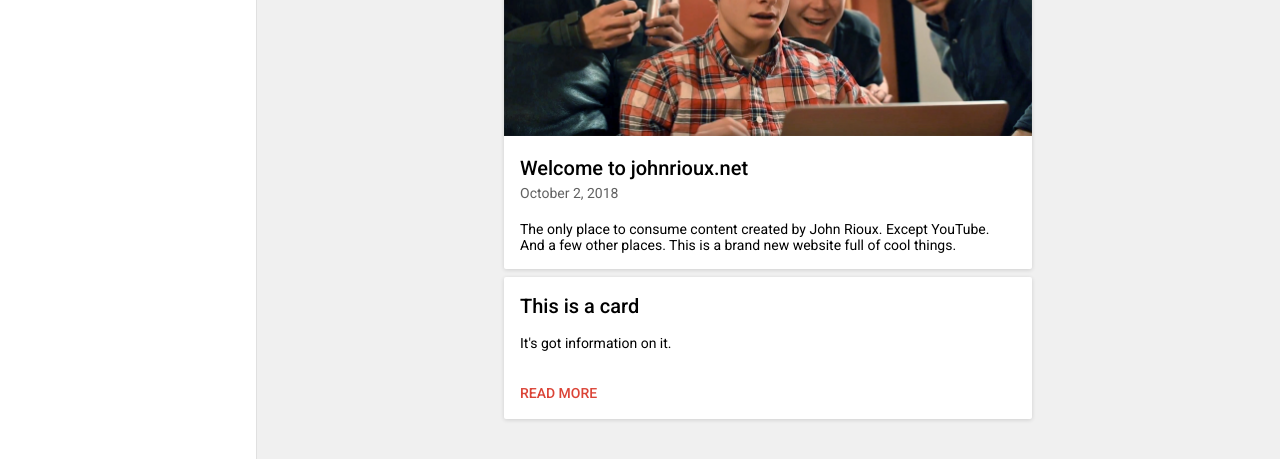
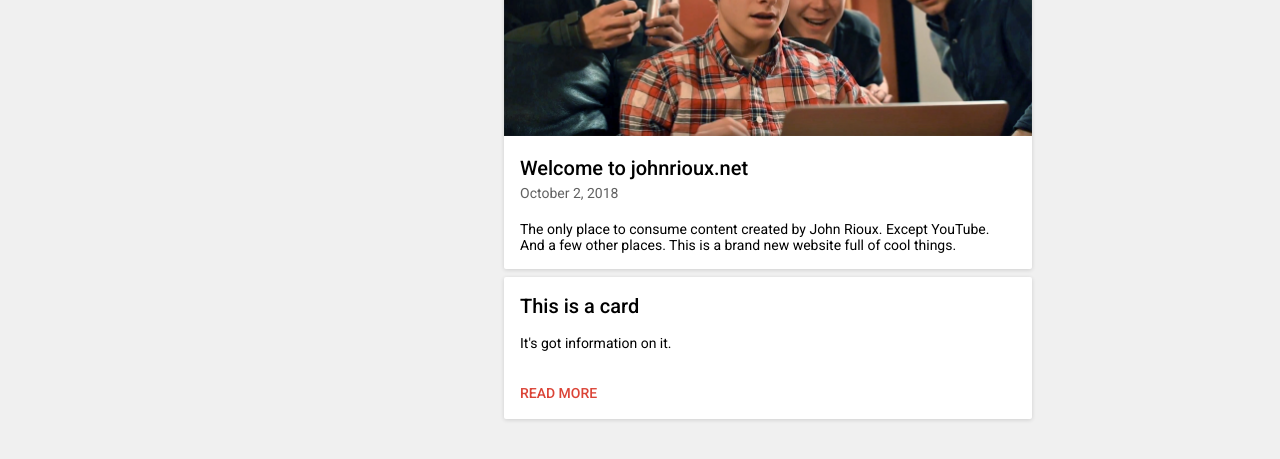
Before and after one commit to jrioux123/johnrioux.com, a plain HTML site: page index.html in a window 1280 px wide. Shown: the part 341-800 px from the top of the page. Drawn offline with Linux system fonts and the light colour scheme; a script that the page names is missing.

Commit message:
Update style.css

```diff
--- a/style.css
+++ b/style.css
@@ -23,7 +23,7 @@
 }
 
 .menu {
-	display: block !important;
+	left: 0px; !important;
 	width: 256px !important;
 	box-shadow: none !important;
 	border-right: 1px solid rgba(0, 0, 0, .12) !important;
```
